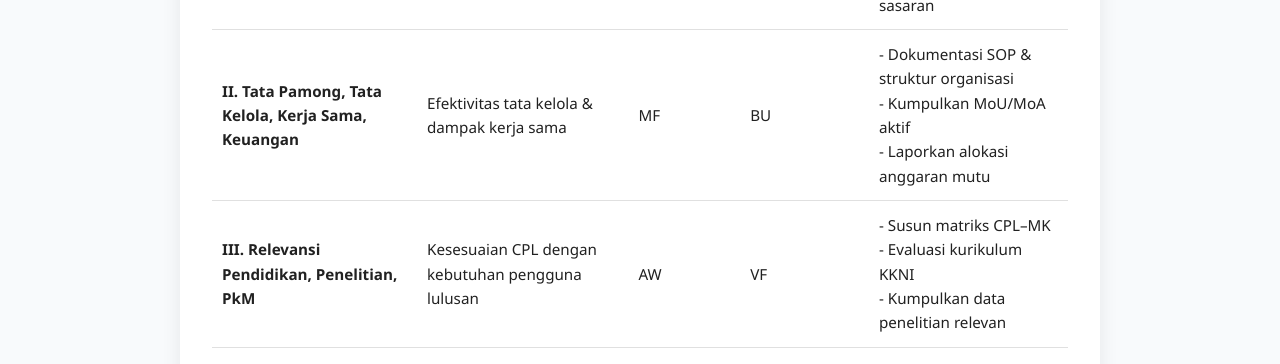
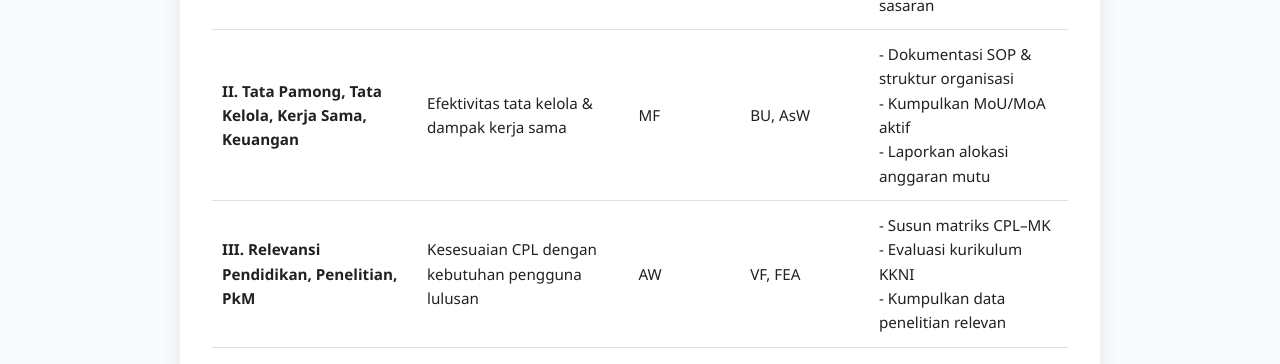
Before and after one commit to portal-psbm/aksibm-26, a Jekyll site: the page built from tim.md, in a window 1280 px wide and 900 px high, scrolled down 935 px. Shown: the part 155-519 px from the top of the window. Built offline with Jekyll 4.4.1, drawn with Linux system fonts in a browser that asks for light colours.

Commit message:
Update tim

```diff
--- a/tim.md
+++ b/tim.md
@@ -74,14 +74,14 @@ Tim ini dibentuk untuk mempersiapkan akreditasi berdasarkan **Instrumen Akredita
       <td><strong>II. Tata Pamong, Tata Kelola, Kerja Sama, Keuangan</strong></td>
       <td>Efektivitas tata kelola & dampak kerja sama</td>
       <td>MF</td>
-      <td>BU</td>
+      <td>BU, AsW</td>
       <td>- Dokumentasi SOP & struktur organisasi<br>- Kumpulkan MoU/MoA aktif<br>- Laporkan alokasi anggaran mutu</td>
     </tr>
     <tr>
       <td><strong>III. Relevansi Pendidikan, Penelitian, PkM</strong></td>
       <td>Kesesuaian CPL dengan kebutuhan pengguna lulusan</td>
       <td>AW</td>
-      <td>VF</td>
+      <td>VF, FEA</td>
       <td>- Susun matriks CPL–MK<br>- Evaluasi kurikulum KKNI<br>- Kumpulkan data penelitian relevan</td>
     </tr>
     <tr>
```
